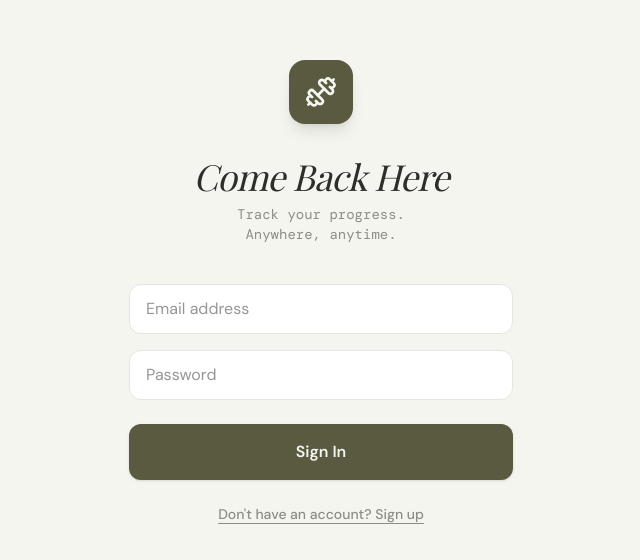
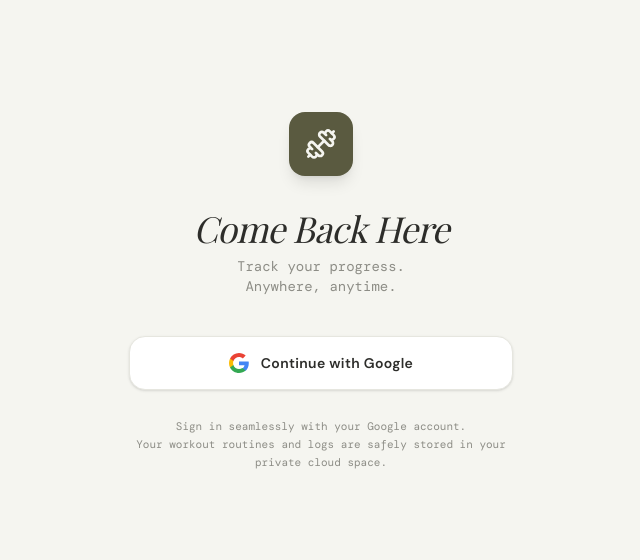
Before and after one commit to sh1vananda/comebackhere, a React (Vite) app: page / in a window 1280 px wide. Shown: the part 108-668 px from the top of the page, without its empty margins (319-959 px from the left). Built offline with nearby package versions, Linux system fonts and the light colour scheme; no server answers; a web font is replaced by a local one.

Commit message:
add authentication view with Google OAuth support

```diff
--- a/src/views/Auth.tsx
+++ b/src/views/Auth.tsx
@@ -1,39 +1,24 @@
-import React, { useState } from 'react';
+import { useState } from 'react';
 import { supabase } from '../lib/supabase';
 import { Dumbbell } from 'lucide-react';
 
 export function Auth() {
   const [loading, setLoading] = useState(false);
-  const [email, setEmail] = useState('');
-  const [password, setPassword] = useState('');
-  const [isSignUp, setIsSignUp] = useState(false);
-  const [message, setMessage] = useState('');
+  const [error, setError] = useState('');
 
-  const handleAuth = async (e: React.FormEvent) => {
-    e.preventDefault();
-    if (!email || !password) return;
-
+  const handleGoogleSignIn = async () => {
     try {
       setLoading(true);
-      setMessage('');
-
-      if (isSignUp) {
-        const { error } = await supabase.auth.signUp({
-          email,
-          password,
-        });
-        if (error) throw error;
-        setMessage('Check your email for confirmation!');
-      } else {
-        const { error } = await supabase.auth.signInWithPassword({
-          email,
-          password,
-        });
-        if (error) throw error;
-      }
-    } catch (error: any) {
-      setMessage(error.message || 'An error occurred');
-    } finally {
+      setError('');
+      const { error } = await supabase.auth.signInWithOAuth({
+        provider: 'google',
+        options: {
+          redirectTo: window.location.origin,
+        },
+      });
+      if (error) throw error;
+    } catch (err: any) {
+      setError(err.message || 'Failed to sign in with Google');
       setLoading(false);
     }
   };
@@ -44,51 +29,55 @@ export function Auth() {
         <Dumbbell size={32} />
       </div>
 
-      <h1 className="text-4xl font-serif italic mb-2 tracking-tight">Come Back Here</h1>
-      <p className="text-muted font-mono text-sm mb-10 text-center">Track your progress.<br/>Anywhere, anytime.</p>
+      <h1 className="text-4xl font-serif italic mb-2 tracking-tight text-center">Come Back Here</h1>
+      <p className="text-muted font-mono text-sm mb-10 text-center">
+        Track your progress.<br />Anywhere, anytime.
+      </p>
 
-      <form onSubmit={handleAuth} className="w-full max-w-sm flex flex-col gap-4">
-        <input
-          type="email"
-          placeholder="Email address"
-          value={email}
-          onChange={(e) => setEmail(e.target.value)}
-          className="w-full bg-surface border border-panel px-4 py-3 rounded-xl outline-none focus:border-accent transition-colors"
-          required
-        />
-        <input
-          type="password"
-          placeholder="Password"
-          value={password}
-          onChange={(e) => setPassword(e.target.value)}
-          className="w-full bg-surface border border-panel px-4 py-3 rounded-xl outline-none focus:border-accent transition-colors"
-          required
-        />
-
-        {message && (
-          <div className={`text-sm text-center p-3 rounded-xl font-medium ${message.includes('error') || message.includes('Invalid') || message.includes('already') ? 'bg-danger/10 text-danger' : 'bg-success/10 text-success'}`}>
-            {message}
+      <div className="w-full max-w-sm flex flex-col gap-4">
+        {error && (
+          <div className="text-sm text-center p-3 rounded-xl font-medium bg-danger/10 text-danger border border-danger/20">
+            {error}
           </div>
         )}
 
         <button
-          type="submit"
+          onClick={handleGoogleSignIn}
           disabled={loading}
-          className="w-full bg-accent text-bg py-4 rounded-xl font-bold flex items-center justify-center gap-3 shadow-sm active:scale-95 transition-transform disabled:opacity-50 mt-2"
+          className="w-full bg-surface hover:bg-surface2 text-tx border border-panel px-6 py-4 rounded-2xl font-medium flex items-center justify-center gap-3 shadow-sm active:scale-[0.98] transition-all cursor-pointer disabled:opacity-50"
         >
-          {loading ? 'Authenticating...' : (isSignUp ? 'Create Account' : 'Sign In')}
+          {loading ? (
+            <span className="text-sm font-mono text-dim animate-pulse">Connecting to Google...</span>
+          ) : (
+            <>
+              <svg className="w-5 h-5 flex-shrink-0" viewBox="0 0 24 24">
+                <path
+                  fill="#4285F4"
+                  d="M23.745 12.27c0-.7-.06-1.4-.19-2.07H12v4.51h6.6c-.29 1.52-1.14 2.8-2.4 3.65v3h3.88c2.27-2.09 3.66-5.17 3.66-9.09z"
+                />
+                <path
+                  fill="#34A853"
+                  d="M12 24c3.24 0 5.95-1.08 7.93-2.91l-3.88-3c-1.08.72-2.45 1.16-4.05 1.16-3.12 0-5.77-2.1-6.72-4.93H1.25v3.1C3.27 21.46 7.35 24 12 24z"
+                />
+                <path
+                  fill="#FBBC05"
+                  d="M5.28 14.32c-.25-.72-.38-1.49-.38-2.32s.13-1.6.38-2.32V6.58H1.25C.45 8.18 0 9.99 0 12s.45 3.82 1.25 5.42l4.03-3.1z"
+                />
+                <path
+                  fill="#EA4335"
+                  d="M12 4.75c1.77 0 3.35.61 4.6 1.8l3.42-3.42C17.95 1.19 15.24 0 12 0 7.35 0 3.27 2.54 1.25 6.58l4.03 3.1c.95-2.83 3.6-4.93 6.72-4.93z"
+                />
+              </svg>
+              <span className="font-semibold text-sm tracking-wide">Continue with Google</span>
+            </>
+          )}
         </button>
-      </form>
 
-      <button
-        onClick={() => {
-          setIsSignUp(!isSignUp);
-          setMessage('');
-        }}
-        className="mt-6 text-sm text-muted hover:text-tx transition-colors font-medium underline underline-offset-4"
-      >
-        {isSignUp ? 'Already have an account? Sign in' : "Don't have an account? Sign up"}
-      </button>
+        <p className="text-[11px] text-muted font-mono text-center mt-3 leading-relaxed">
+          Sign in seamlessly with your Google account.<br />
+          Your workout routines and logs are safely stored in your private cloud space.
+        </p>
+      </div>
     </div>
   );
 }
```
